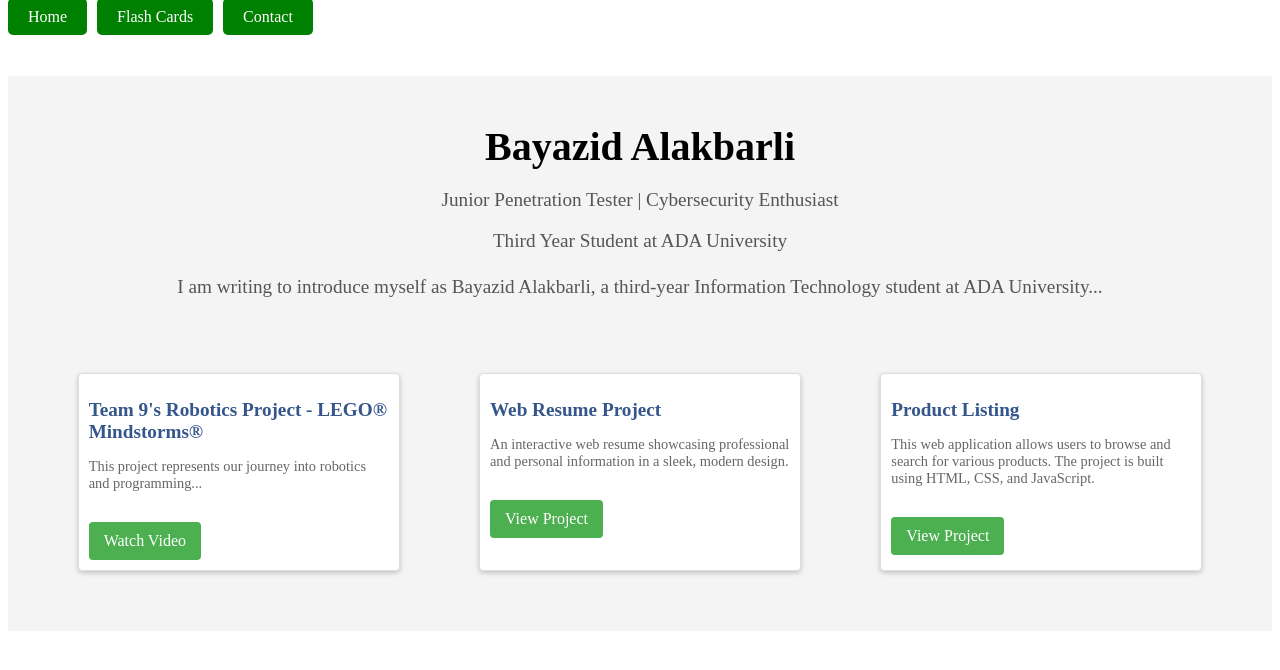
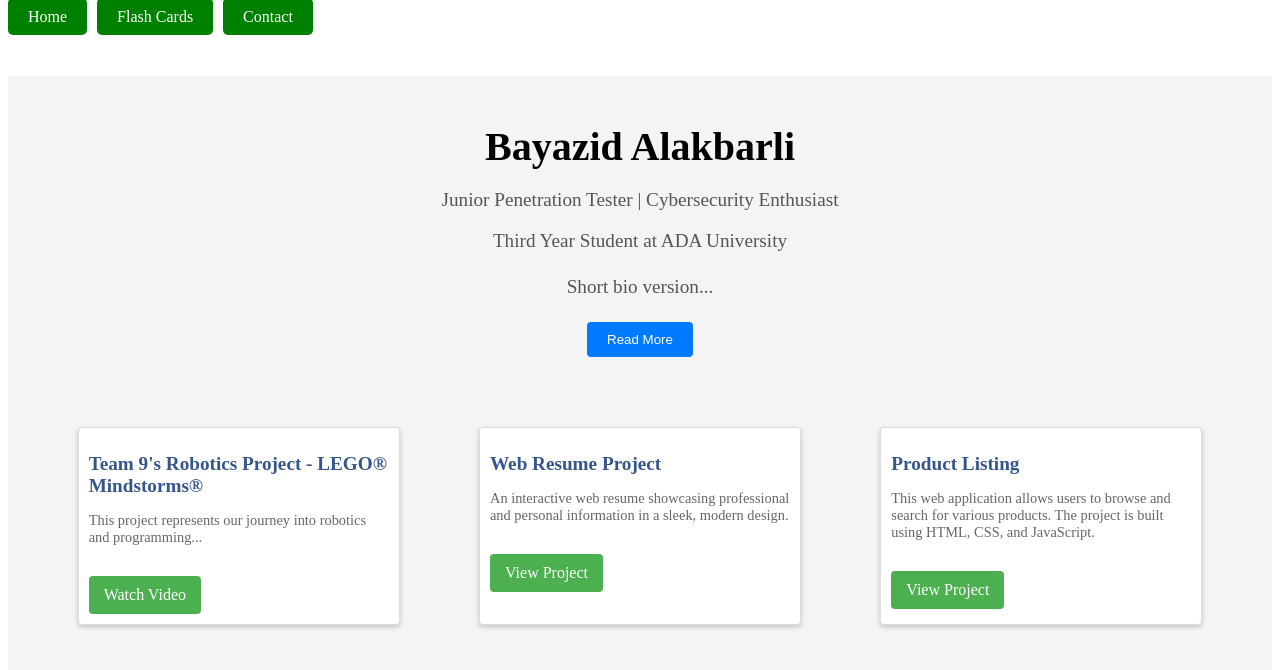
Before and after one commit to bayazidfr/my-first-app, a React (Create React App) app: page / in a window 1280 px wide. Shown: the top 670 px of the page. Built offline with nearby package versions, Linux system fonts and the light colour scheme.

Commit message:
implement Dynamic Project Listing to HomePage.js

```diff
--- a/src/components/HomePage/HomePage.js
+++ b/src/components/HomePage/HomePage.js
@@ -1,7 +1,27 @@
-import React from 'react';
+import React, { useState } from 'react';
 import './HomePage.css';
 
-function HomePage() {4
+function HomePage() {
+  const [isBioExpanded, setIsBioExpanded] = useState(false);
+
+  const projects = [
+    {
+      title: "Team 9's Robotics Project - LEGO® Mindstorms®",
+      description: "This project represents our journey into robotics and programming...",
+      link: "https://www.facebook.com/100006011778229/videos/246330347572950/"
+    },
+    {
+      title: "Web Resume Project",
+      description: "An interactive web resume showcasing professional and personal information in a sleek, modern design.",
+      link: "https://bayazidfr.github.io/WebMobileResume/#Projects"
+    },
+    {
+      title: "Product Listing",
+      description: "This web application allows users to browse and search for various products. The project is built using HTML, CSS, and JavaScript.",
+      link: "https://bayazidfr.github.io/WebMobileI_Assignment2/"
+    }
+  ];
+
   return (
     <div className="home-container">
       <div className="intro-section">
@@ -9,29 +29,23 @@ function HomePage() {4
         <p>Junior Penetration Tester | Cybersecurity Enthusiast</p>
         <p>Third Year Student at ADA University</p>
         <div className="bio">
-          <p>I am writing to introduce myself as Bayazid Alakbarli, a third-year Information Technology student at ADA University...</p>
-          {/* Include the full bio here */}
+          <p>{isBioExpanded ? "Full bio goes here..." : "Short bio version..."}</p>
+          <button onClick={() => setIsBioExpanded(!isBioExpanded)}>
+            {isBioExpanded ? "Read Less" : "Read More"}
+          </button>
         </div>
       </div>
 
       <div className="projects-container">
-        <div className="project-card">
-          <h3>Team 9's Robotics Project - LEGO® Mindstorms®</h3>
-          <p>This project represents our journey into robotics and programming...</p>
-          <a href="https://www.facebook.com/100006011778229/videos/246330347572950/" className="project-link-btn" target="_blank" rel="noopener noreferrer">Watch Video</a>
-        </div>
-
-        <div className="project-card">
-          <h3>Web Resume Project</h3>
-          <p>An interactive web resume showcasing professional and personal information in a sleek, modern design.</p>
-          <a href="https://bayazidfr.github.io/WebMobileResume/#Projects" className="project-link-btn" target="_blank" rel="noopener noreferrer">View Project</a>
-        </div>
-
-        <div className="project-card">
-          <h3>Product Listing</h3>
-          <p>This web application allows users to browse and search for various products. The project is built using HTML, CSS, and JavaScript.</p>
-          <a href="https://bayazidfr.github.io/WebMobileI_Assignment2/" className="project-link-btn" target="_blank" rel="noopener noreferrer">View Project</a>
-        </div>
+        {projects.map((project, index) => (
+          <div key={index} className="project-card">
+            <h3>{project.title}</h3>
+            <p>{project.description}</p>
+            <a href={project.link} className="project-link-btn" target="_blank" rel="noopener noreferrer">
+              {project.title === "Team 9's Robotics Project - LEGO® Mindstorms®" ? "Watch Video" : "View Project"}
+            </a>
+          </div>
+        ))}
       </div>
     </div>
   );
```
